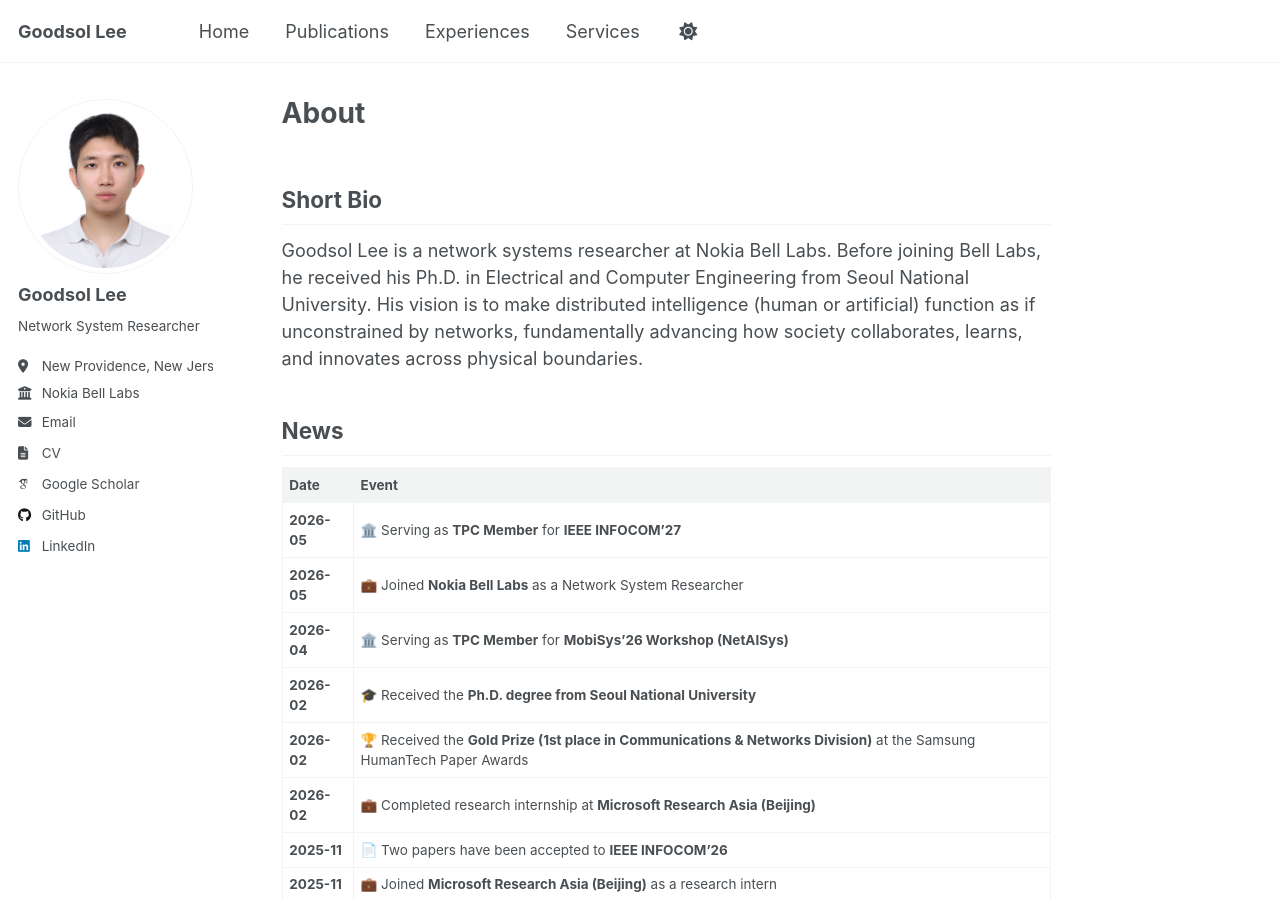
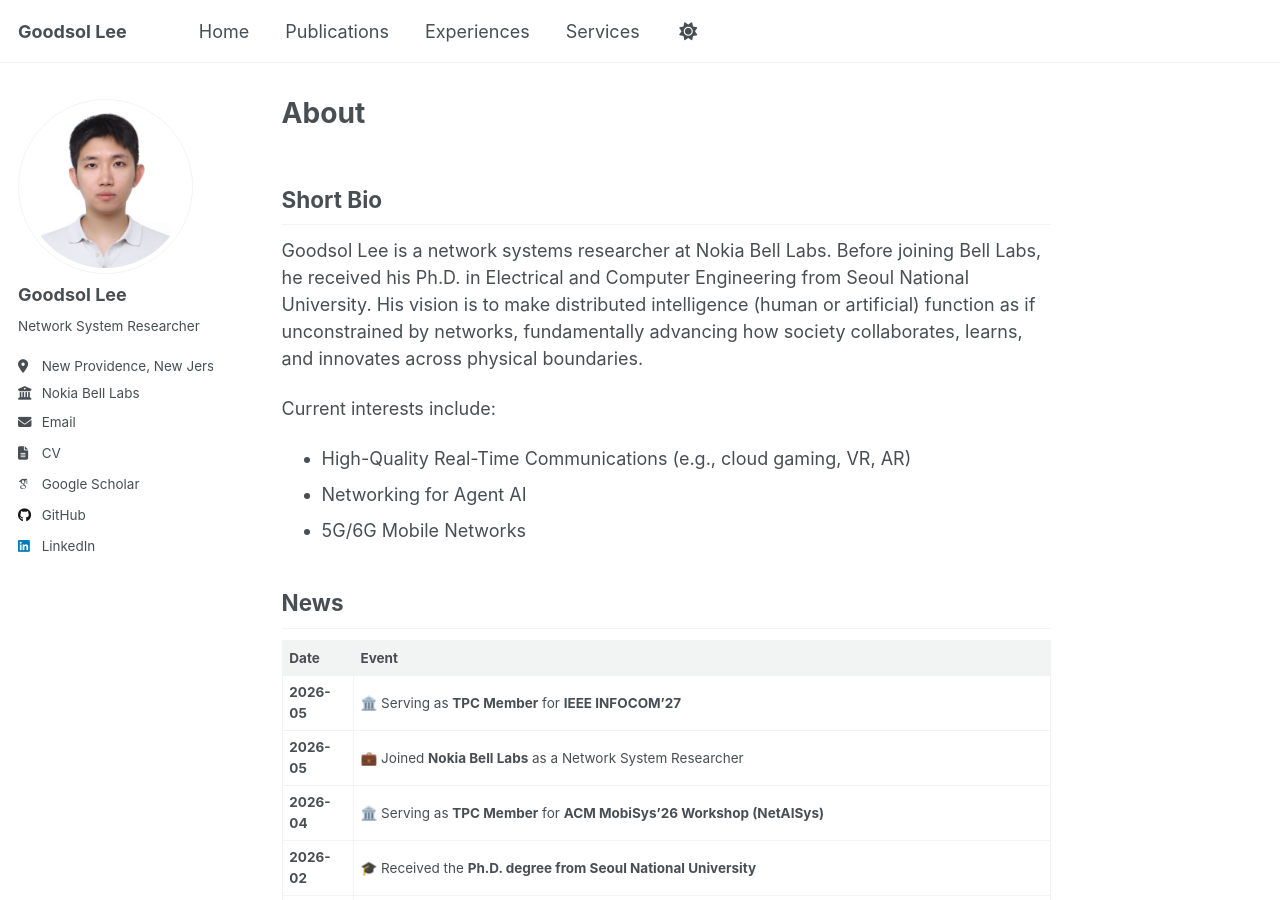
Before and after one commit to goodsollee/GoodsolLee.github.io, a Jekyll site: the page built from _pages/about.md, in a window 1280 px wide and 900 px high. Built offline with Jekyll 4.4.1, drawn with Linux system fonts in a browser that asks for light colours; some web fonts are replaced; a script that is not in the unit is left out.

Commit message:
Restore research interests and fix TPC section formatting
- Restore research interest bullets in bio
- Fix typo: High-Quaity -> High-Quality
- Add ACM prefix to MobiSys in news and services
- Remove redundant Conferences label from TPC section

```diff
--- a/_pages/about.md
+++ b/_pages/about.md
@@ -11,13 +11,18 @@ redirect_from:
 
 Goodsol Lee is a network systems researcher at Nokia Bell Labs. Before joining Bell Labs, he received his Ph.D. in Electrical and Computer Engineering from Seoul National University. His vision is to make distributed intelligence (human or artificial) function as if unconstrained by networks, fundamentally advancing how society collaborates, learns, and innovates across physical boundaries.
 
+Current interests include:
+- High-Quality Real-Time Communications (e.g., cloud gaming, VR, AR)
+- Networking for Agent AI
+- 5G/6G Mobile Networks
+
 ## News
 
 | Date | Event |
 |------|-------|
 | **2026-05** | 🏛️ Serving as **TPC Member** for **IEEE INFOCOM'27** |
 | **2026-05** | 💼 Joined **Nokia Bell Labs** as a Network System Researcher |
-| **2026-04** | 🏛️ Serving as **TPC Member** for **MobiSys'26 Workshop (NetAISys)** |
+| **2026-04** | 🏛️ Serving as **TPC Member** for **ACM MobiSys'26 Workshop (NetAISys)** |
 | **2026-02** | 🎓 Received the **Ph.D. degree from Seoul National University** |
 | **2026-02** | 🏆 Received the **Gold Prize (1st place in Communications & Networks Division)** at the Samsung HumanTech Paper Awards |
 | **2026-02** | 💼 Completed research internship at **Microsoft Research Asia (Beijing)** |
```
Also changed, not shown: _pages/services.md (+2 -1 lines).
